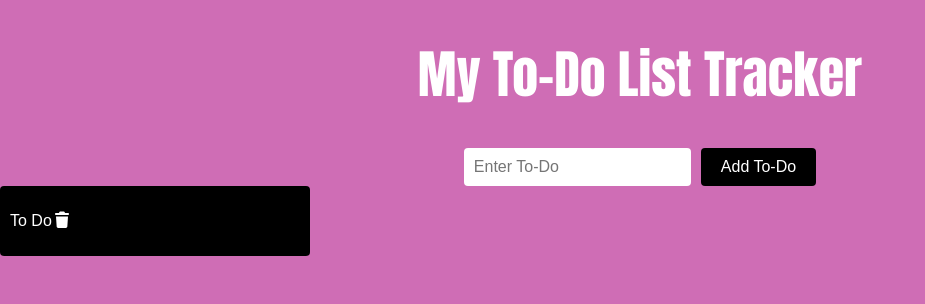
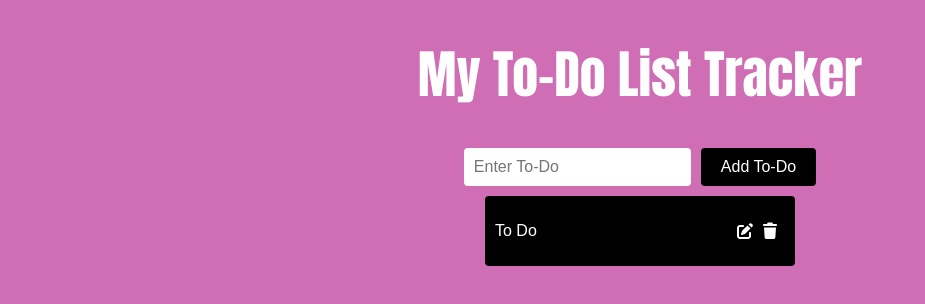
Before and after one commit to Carmen620/ToDoTracker_React, a React (Create React App) app in the folder my-app/: page / in a window 1280 px wide. Shown: the top 304 px of the page, without its empty margins (0-925 px from the left). Built offline with nearby package versions, Linux system fonts and the light colour scheme.

Commit message:
centered To-Do field in css

```diff
--- a/my-app/src/App.css
+++ b/my-app/src/App.css
@@ -59,15 +59,34 @@ body {
   cursor: pointer;
 }
 
+.delete-container {
+  display: flex;
+  align-items: center;
+  justify-content: center;
+  margin-left: auto;
+}
+
+.delete-btn {
+  padding: 5px;
+  font-size: 16px;
+  border: none;
+  border-radius: 4px;
+  background-color: transparent;
+  color: white;
+  cursor: pointer;
+}
+
 .App-link {
   color: #61dafb;
 }
 
 .Todo
 { display: flex;
+  margin: 0 auto;
+  margin-top: 10px;
   align-items: center;
   width: calc(200px + 80px + 10px);
-  padding: 10px ;
+  padding: 10px;
   background-color: #000000;
   border-radius: 4px;
   color: #ffffff;
--- a/my-app/src/components/ToDo.js
+++ b/my-app/src/components/ToDo.js
@@ -6,7 +6,8 @@ export const ToDo = () => {
   return (
     <div className='Todo'>
           <p>To Do</p>
-          <div>
+          <div className='delete-container'>
+              <FontAwesomeIcon icon={faPenToSquare} className='edit-btn' />
               <FontAwesomeIcon icon={faTrash} className='delete-btn' />
           </div>
       </div>
```
